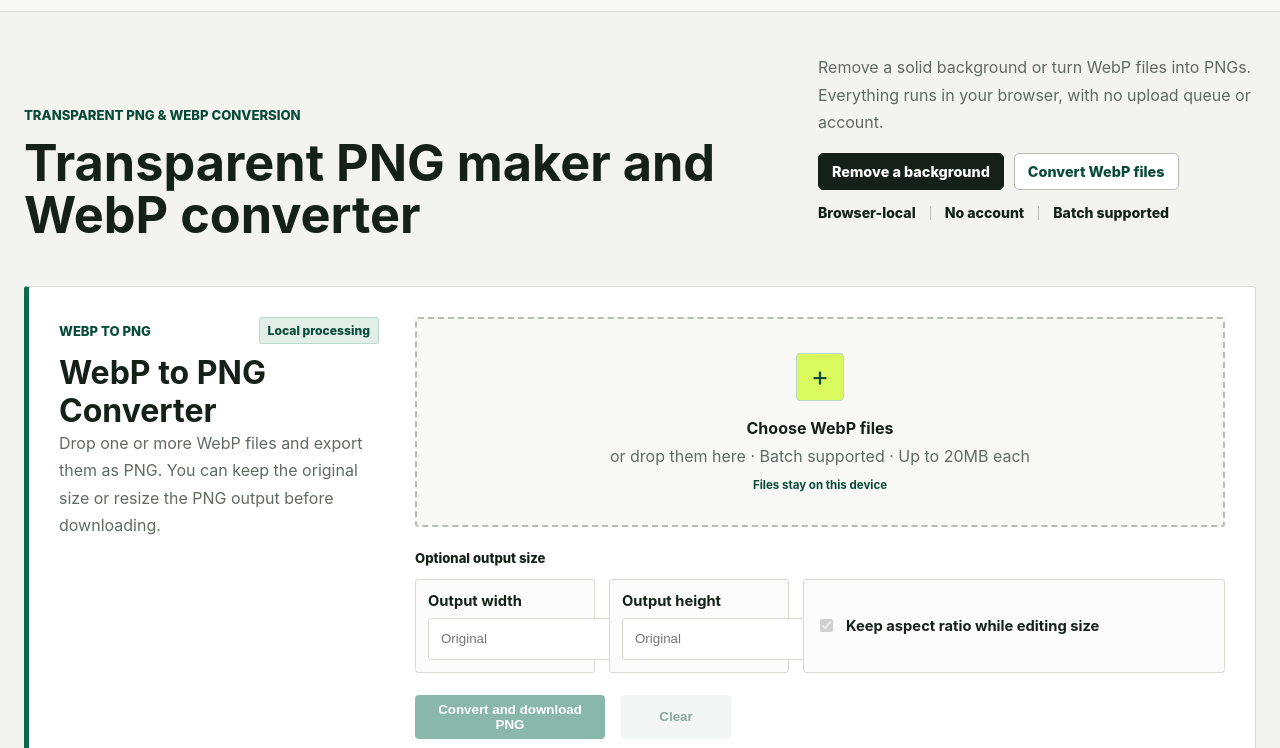
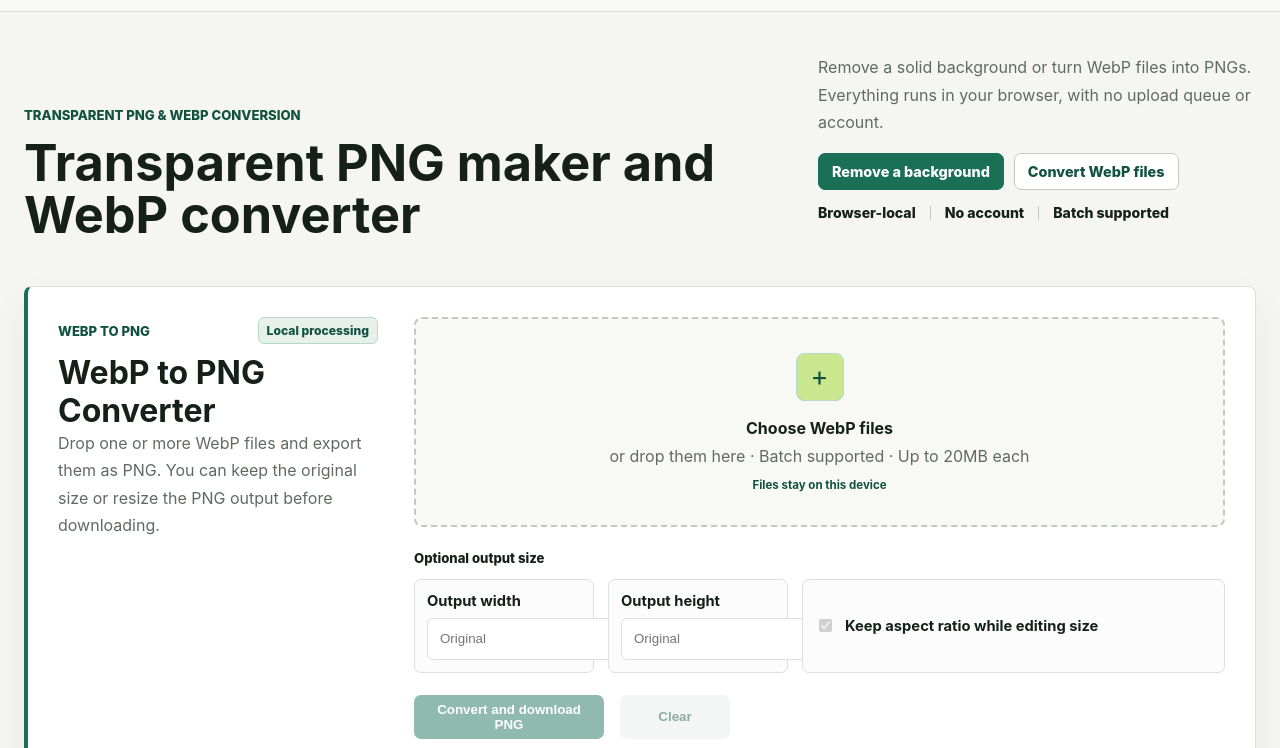
Before and after one commit to ijmu/pngtoolbox, a plain HTML site: page index.html in a window 1280 px wide. Shown: the part 52-800 px from the top of the page. Drawn offline with Linux system fonts and the light colour scheme.

Commit message:
Soften PNGToolbox visual treatment

```diff
--- a/styles.css
+++ b/styles.css
@@ -1,16 +1,16 @@
 :root {
   color-scheme: light;
-  --bg: #f3f4ef;
+  --bg: #f5f6f2;
   --surface: #ffffff;
   --surface-soft: #f8f9f5;
   --ink: #152019;
   --muted: #606a63;
-  --line: #d8dbd4;
-  --line-strong: #b7bdb5;
-  --accent: #0b6b4f;
-  --accent-dark: #084b38;
-  --accent-soft: #e2eee8;
-  --signal: #d9f95f;
+  --line: #dce0da;
+  --line-strong: #c2c9c1;
+  --accent: #197056;
+  --accent-dark: #11523f;
+  --accent-soft: #e7f0eb;
+  --signal: #c9e78f;
   --warm: #b85f12;
   --warm-soft: #fff1df;
   --warn: #955f09;
@@ -236,7 +236,7 @@ li {
 .task-links a {
   background: var(--surface);
   border: 1px solid var(--line-strong);
-  border-radius: 5px;
+  border-radius: 7px;
   color: var(--accent-dark);
   font-size: 0.9rem;
   font-weight: 760;
@@ -245,8 +245,8 @@ li {
 }
 
 .task-links a:first-child {
-  background: var(--ink);
-  border-color: var(--ink);
+  background: var(--accent);
+  border-color: var(--accent);
   color: #fff;
 }
 
@@ -265,13 +265,14 @@ li {
 .tool-shell {
   background: var(--surface);
   border: 1px solid var(--line);
-  border-radius: 3px;
+  border-radius: 8px;
+  box-shadow: 0 14px 36px rgba(33, 52, 42, 0.055);
   padding: 30px;
   position: relative;
 }
 
 #webp-to-png {
-  border-left: 5px solid var(--accent);
+  border-left: 4px solid var(--accent);
   display: grid;
   gap: 0 36px;
   grid-template-columns: minmax(250px, 320px) minmax(0, 1fr);
@@ -279,7 +280,7 @@ li {
 }
 
 #transparent-png {
-  border-left: 5px solid var(--signal);
+  border-left: 4px solid var(--signal);
 }
 
 #webp-to-png,
@@ -317,7 +318,7 @@ li {
 .feature-badge {
   background: var(--accent-soft);
   border: 1px solid #b8dacd;
-  border-radius: 3px;
+  border-radius: 6px;
   color: var(--accent-dark);
   font-size: 0.76rem;
   font-weight: 800;
@@ -336,7 +337,7 @@ li {
   align-items: center;
   background: var(--surface-soft);
   border: 2px dashed var(--line-strong);
-  border-radius: 3px;
+  border-radius: 8px;
   cursor: pointer;
   display: flex;
   flex-direction: column;
@@ -376,7 +377,7 @@ li {
   border: 1px solid var(--line);
   background: var(--signal);
   border-color: #b5dacd;
-  border-radius: 4px;
+  border-radius: 8px;
   color: var(--accent-dark);
   display: inline-flex;
   font-size: 1.7rem;
@@ -431,7 +432,7 @@ li {
 .conversion-options label {
   background: #fbfcfb;
   border: 1px solid var(--line);
-  border-radius: 3px;
+  border-radius: 7px;
   padding: 12px;
 }
 
@@ -468,7 +469,7 @@ input[type="color"] {
 .preview-stage {
   background: #edf2ef;
   border: 1px solid var(--line);
-  border-radius: 3px;
+  border-radius: 8px;
   overflow: hidden;
   position: relative;
 }
@@ -556,7 +557,7 @@ select,
 input[type="number"] {
   background: white;
   border: 1px solid var(--line);
-  border-radius: 3px;
+  border-radius: 6px;
   color: var(--ink);
   padding: 0 12px;
 }
@@ -564,7 +565,7 @@ input[type="number"] {
 button {
   background: var(--accent);
   border: 0;
-  border-radius: 4px;
+  border-radius: 7px;
   color: white;
   cursor: pointer;
   font-weight: 760;
@@ -606,7 +607,7 @@ output {
   align-items: center;
   background: var(--surface-soft);
   border: 1px solid var(--line);
-  border-radius: 3px;
+  border-radius: 7px;
   display: flex;
   gap: 10px;
   margin-top: 18px;
@@ -635,7 +636,7 @@ output {
   align-items: center;
   background: #fbfcfb;
   border: 1px solid var(--line);
-  border-radius: 3px;
+  border-radius: 7px;
   color: var(--ink);
   display: flex;
   justify-content: space-between;
@@ -719,7 +720,7 @@ output {
 .faq-section {
   background: var(--surface);
   border: 1px solid var(--line);
-  border-radius: 3px;
+  border-radius: 8px;
   margin-top: 28px;
   padding: 28px;
 }
```
